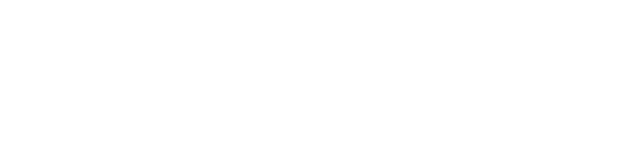
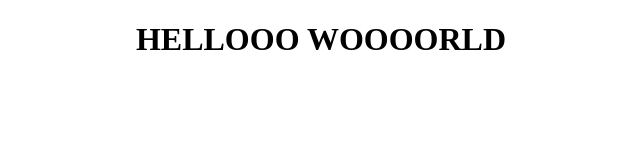
Before and after one commit to romosh/romosh.github.io, a plain HTML site: page index.html in a window 1280 px wide. Shown: the whole page, without its empty margins (319-959 px from the left). Drawn offline with Linux system fonts and the light colour scheme.

Commit message:
Update index.html
Hello World

```diff
--- a/index.html
+++ b/index.html
@@ -7,6 +7,6 @@
     <title>Roberto</title>
 </head>
 <body>
-
+    <h1 style='text-align: center'>HELLOOO WOOOORLD</h1>
 </body>
 </html>
```
